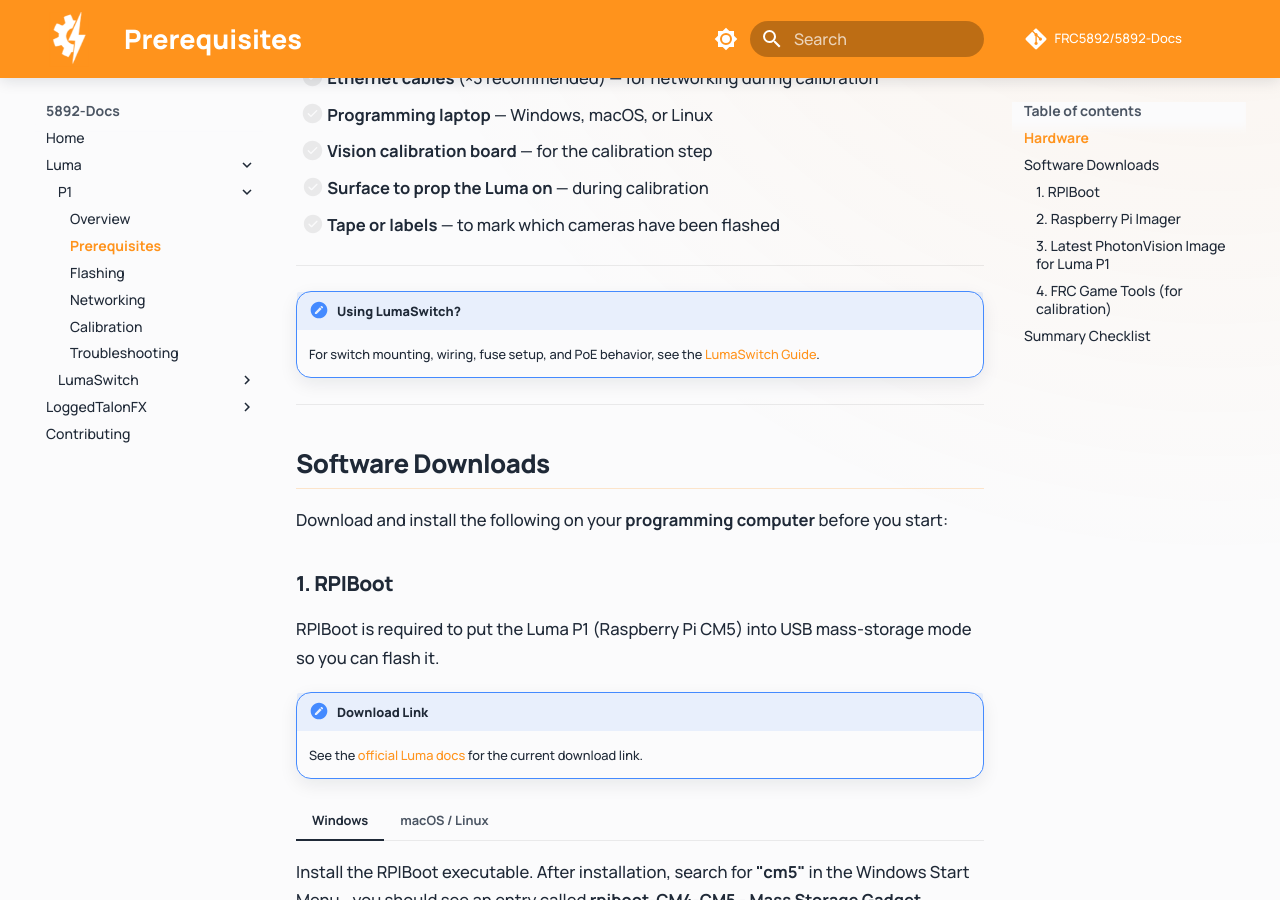
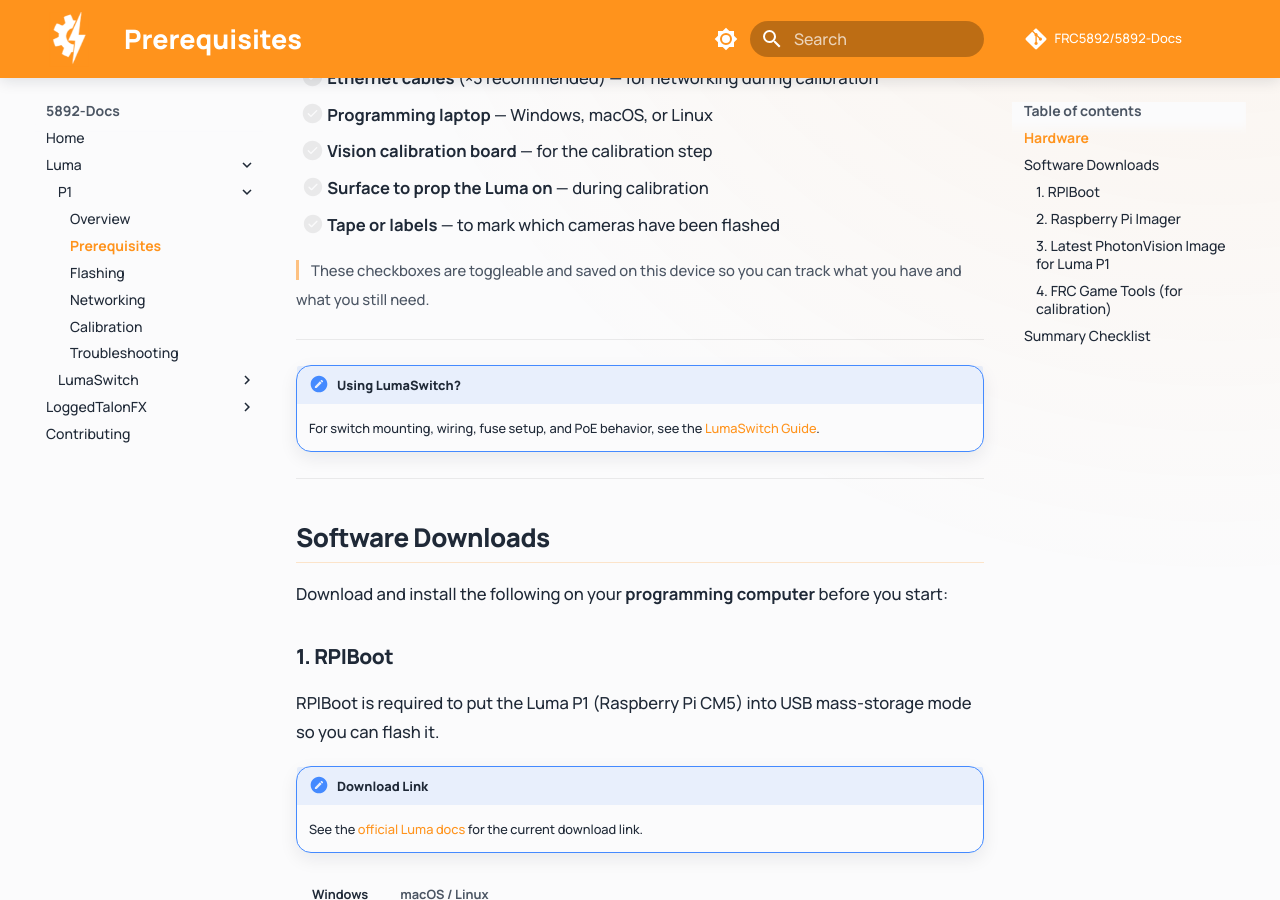
Before and after one commit to FRC5892/Luma-Docs, an MkDocs documentation site: the page built from docs/p1/prerequisites.md, in a window 1280 px wide and 900 px high, scrolled down 472 px. Built offline with MkDocs 1.6.1 and Material for MkDocs 9.7.7, drawn with Linux system fonts in a browser that asks for light colours; comment, search, counter and statistics services are not loaded.

Commit message:
Fix formatting in prerequisites.md: add spacing for improved readability

```diff
--- a/docs/p1/prerequisites.md
+++ b/docs/p1/prerequisites.md
@@ -10,6 +10,7 @@ Before you can flash and use your Luma P1, you need to gather a few tools and do
 
 You will need the following physical items:
 
+
 - [ ] **Luma P1 camera** (one or more)
 - [ ] **LumaSwitch** *(optional but recommended for multi-camera PoE setups)*
 - [ ] **USB-C cable** — used to connect the Luma to your programming laptop for flashing
@@ -18,6 +19,8 @@ You will need the following physical items:
 - [ ] **Vision calibration board** — for the calibration step
 - [ ] **Surface to prop the Luma on** — during calibration
 - [ ] **Tape or labels** — to mark which cameras have been flashed
+
+<span class="tracking-note">These checkboxes are toggleable and saved on this device so you can track what you have and what you still need.</span>
 
 ---
 
```
